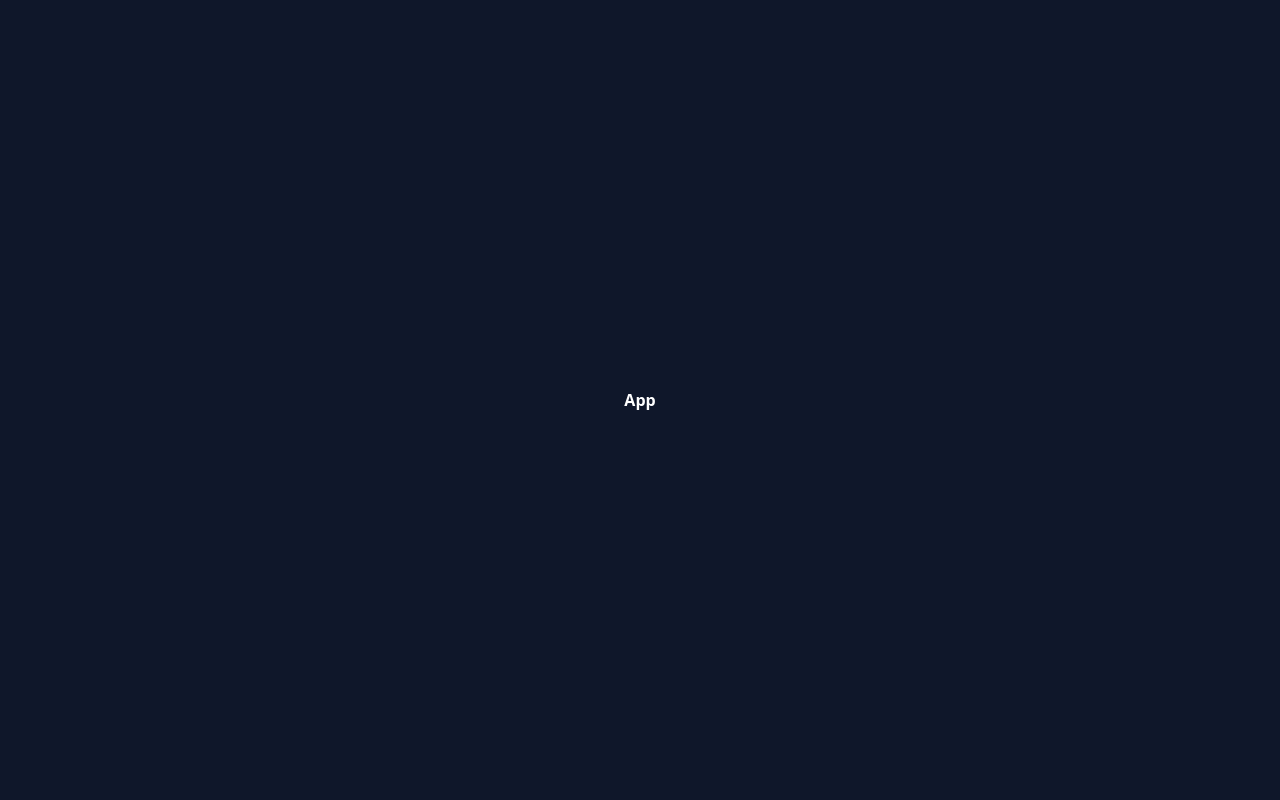
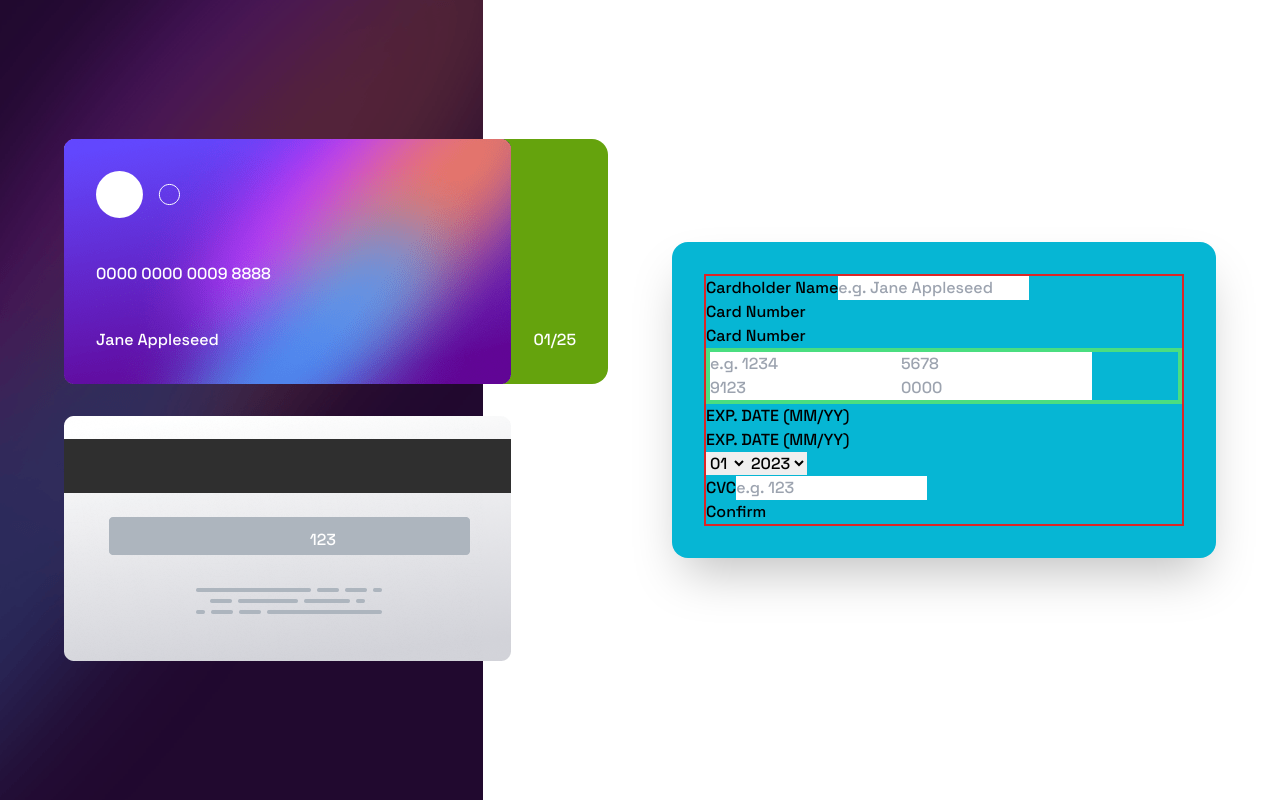
Before and after one commit to SameerJS6/Reactfolio, a React (Vite) app in the folder Interactive-Card-Component/: page / in a window 1280 px wide. Built offline with nearby package versions, Linux system fonts and the light colour scheme.

Commit message:
Basic Layout Done

```diff
--- a/Interactive-Card-Component/index.html
+++ b/Interactive-Card-Component/index.html
@@ -2,9 +2,12 @@
 <html lang="en">
   <head>
     <meta charset="UTF-8" />
-    <link rel="icon" type="image/svg+xml" href="/vite.svg" />
+    <link rel="icon" type="image/svg+xml" href="./src/assets/bg-card-front.png" />
     <meta name="viewport" content="width=device-width, initial-scale=1.0" />
-    <title>Vite + React</title>
+    <title>Interactive Card Component</title>
+    <link rel="preconnect" href="https://fonts.googleapis.com">
+<link rel="preconnect" href="https://fonts.gstatic.com" crossorigin>
+<link href="https://fonts.googleapis.com/css2?family=Space+Grotesk:wght@500&display=swap" rel="stylesheet">
   </head>
   <body>
     <div id="root"></div>
--- a/Interactive-Card-Component/src/App.jsx
+++ b/Interactive-Card-Component/src/App.jsx
@@ -1,9 +1,74 @@
 import React from 'react'
+import logo from './assets/card-logo.svg'
+import cardFront from './assets/bg-card-front.png'
+import cardBack from './assets/bg-card-back.png'
+import complete from './assets/icon-complete.svg'
 
 export default function App() {
   return (
-    <div className='text-center text-white font-bold grid min-h-screen place-content-center bg-slate-900'>
-      App
+   <main className='grid gap-8 lg:gap-16 lg:grid-cols-2 lg:items-center min-h-screen lg:px-16'>
+    <div className="card-preview">
+      <div className="card-front | relative text-white bg-lime-600 rounded-2xl">
+        <img src={cardFront} alt="Front Side of Credit Card" />
+        <img className='absolute top-8 left-8'src={logo} alt="Card Logo" />
+        <span className='absolute left-8 top-2/4'>0000 0000 0009 8888</span>
+        <span className='absolute left-8 bottom-8'>Jane Appleseed</span>
+        <span className='absolute right-8 bottom-8'>01/25</span>
+      </div>
+      <div className="card-back | relative text-white mt-8 ml-auto">
+        <img src={cardBack} alt="Back Side of Credit Card" />
+        <span className='absolute right-2/4 top-28'>123</span>
+      </div>
     </div>
+
+    <div className='form-container | bg-cyan-500 p-8 rounded-2xl shadow-2xl'>
+      <form className='border-2 border-red-600'>
+        <label htmlFor="card-name">Cardholder Name</label>
+        <input type="text"  id="card-name" required placeholder='e.g. Jane Appleseed'/>
+        <fieldset>
+          <legend>Card Number</legend>
+          <label htmlFor="cc-1">Card Number</label>
+            <div className='border-4 border-green-400'>
+              <input type="tel" id="cc-1" maxLength={4} required pattern='[0-9]{4}' aria-label="Credit Card First 4 Digits" placeholder='e.g. 1234' />
+              <input type="tel" maxLength={4} aria-label="Credit Card Second 4 Digits" placeholder='5678'/>
+              <input type="tel" maxLength={4} aria-label="Credit Card Second Last 4 Digits" placeholder='9123'/>
+              <input type="tel" maxLength={4} aria-label="Credit Card Last 4 Digits" placeholder='0000'/>
+            </div>
+        </fieldset>
+
+        <div className="input-row">
+          <fieldset>
+            <legend>EXP. DATE (MM/YY)</legend>
+            <label htmlFor="expiration-month">EXP. DATE (MM/YY)</label>
+            <div>
+              <select id="expiration-month">
+                <option>01</option>
+                <option>02</option>
+                <option>03</option>
+                <option>04</option>
+                <option>05</option>
+                <option>06</option>
+                <option>07</option>
+                <option>08</option>
+                <option>09</option>
+                <option>10</option>
+                <option>11</option>
+                <option>12</option>
+              </select>
+
+              <select id="Expiration Year" placeholder='YY'>
+                <option>2023</option>
+                <option>2024</option>
+              </select>
+            </div>
+          </fieldset>
+          <label htmlFor="cvc">CVC</label>
+          <input type="tel" id="cvc" maxLength={3} required pattern='[0-9]{3}' aria-label='Credit Card CVC' placeholder='e.g. 123'/>
+        </div>
+
+        <button type="submit">Confirm</button>
+      </form>
+    </div>
+   </main>
   )
 }
--- a/Interactive-Card-Component/src/index.css
+++ b/Interactive-Card-Component/src/index.css
@@ -1,3 +1,20 @@
 @tailwind base;
 @tailwind components;
 @tailwind utilities;
+
+*, *::after, *::before {
+    padding: 0;
+    margin: 0;
+    box-sizing: border-box;
+}
+img {
+    display: block;
+    /* max-width: 100%; */
+}
+body {
+    min-height: 100vh;
+    background: url(./assets/bg-main-desktop.png);
+    background-repeat: no-repeat;
+    background-position: top left;
+    font-family: 'Space Grotesk', sans-serif;
+}
--- a/Interactive-Card-Component/tailwind.config.cjs
+++ b/Interactive-Card-Component/tailwind.config.cjs
@@ -1,12 +1,13 @@
 /** @type {import('tailwindcss').Config} */
 module.exports = {
   content: [
-    './pages/**/*.{html,js}',
-    './components/**/*.{html,js}',
     "./index.html",
     "./src/**/*.{js,ts,jsx,tsx}",
   ],
   theme: {
+    screens: {
+      'lg': '960px'
+    },
     extend: {},
   },
   plugins: [],
```
